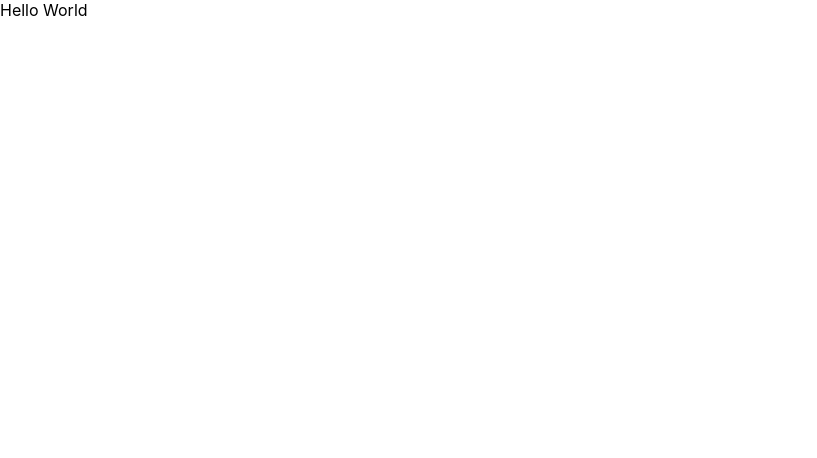
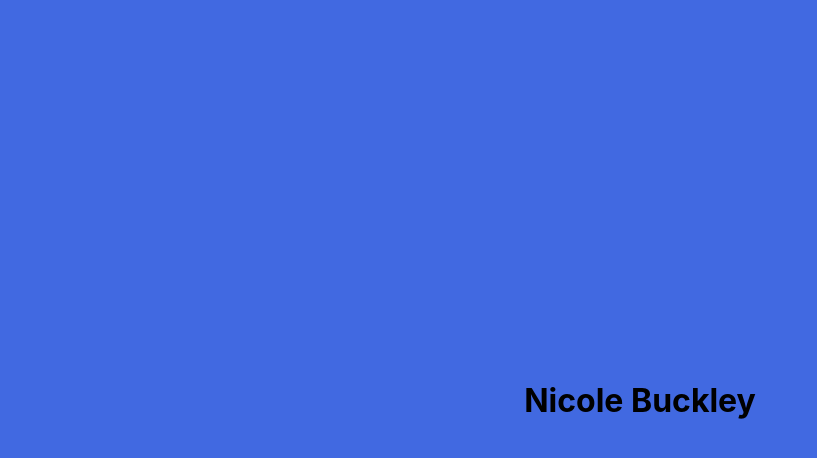
Before and after one commit to n-buckley/portfolio, a React (Create React App) app: page / in a window 1280 px wide. Shown: the top 458 px of the page, without its empty margins (0-817 px from the left). Built offline with nearby package versions, Linux system fonts and the light colour scheme.

Commit message:
Basic landing page, name centered

```diff
--- a/src/App.js
+++ b/src/App.js
@@ -1,9 +1,10 @@
+import LandingPage from "./components/pages/Landing/LandingPage";
 
 
 function App() {
   return (
     <div>
-      Hello World
+      <LandingPage />
     </div>
   );
 }
--- /dev/null
+++ b/src/components/pages/Landing/LandingPage.jsx
@@ -0,0 +1,13 @@
+import './landing.css';
+
+function LandingPage() {
+    return(
+        <div className = "page">
+            <div className="t-wrapper">
+                <h1 className="title">Nicole Buckley</h1>
+            </div>
+        </div>
+    );
+}
+
+export default LandingPage;
--- /dev/null
+++ b/src/components/pages/Landing/landing.css
@@ -0,0 +1,17 @@
+.page {
+    height: 100vh;
+    width: 100vw;
+    background-color: royalblue;
+}
+
+.t-wrapper {
+    height: 100%;
+
+    display: flex;
+    align-items: center;
+}
+
+
+.title {
+    margin: auto;
+}
--- a/src/index.css
+++ b/src/index.css
@@ -1,4 +1,4 @@
-body {
+* {
   margin: 0;
   font-family: -apple-system, BlinkMacSystemFont, 'Segoe UI', 'Roboto', 'Oxygen',
     'Ubuntu', 'Cantarell', 'Fira Sans', 'Droid Sans', 'Helvetica Neue',
```
